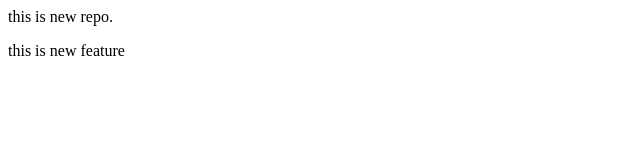
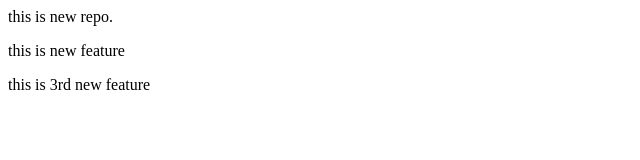
Before and after one commit to truptiranjan1991/localrepo, a plain HTML site: page index.html in a window 1280 px wide. Shown: the whole page, without its empty margins (0-640 px from the left). Drawn offline with Linux system fonts and the light colour scheme.

Commit message:
committed

```diff
--- a/index.html
+++ b/index.html
@@ -1,2 +1,3 @@
 <p>this is new repo.</p>
 <p>this is new feature</p>
+<p>this is 3rd new feature</p>
```
